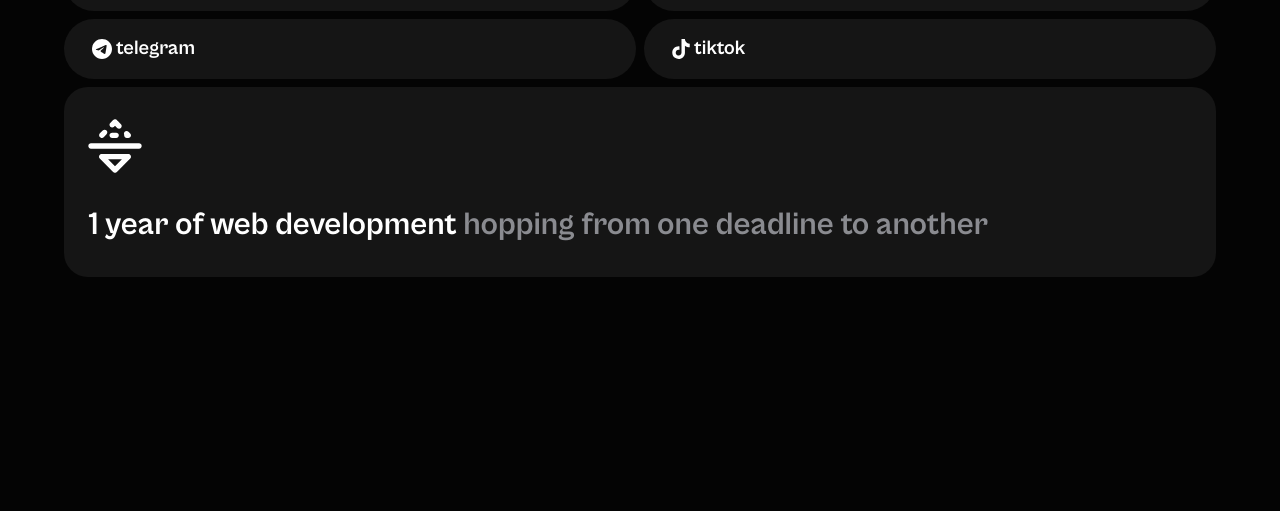
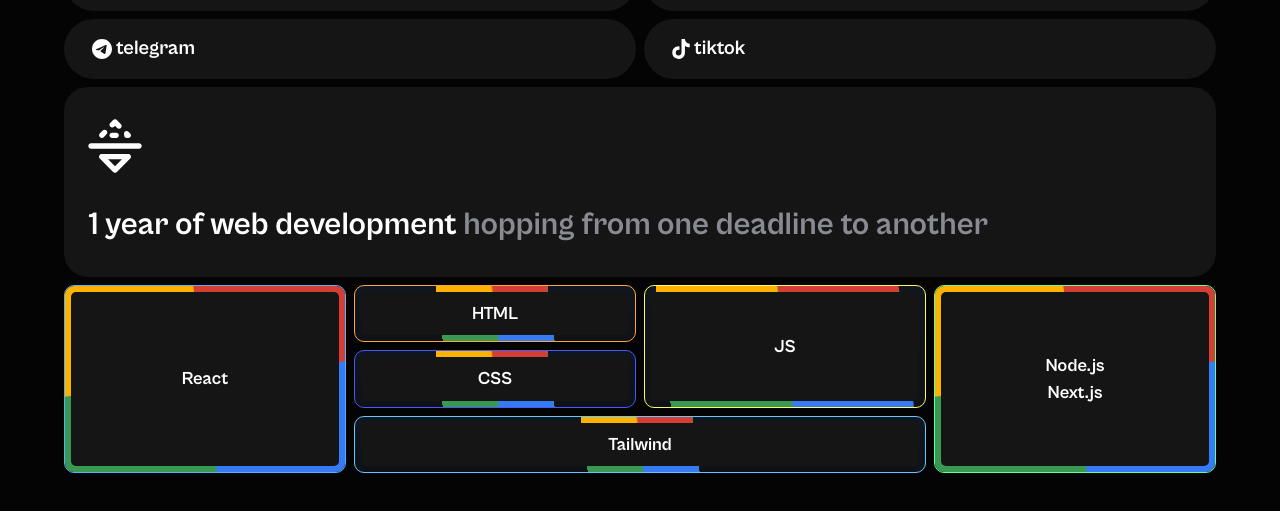
Before and after one commit to arydiaihdahusnayainfe/landing-page-1, a React (Vite) app: page / in a window 1280 px wide. Shown: the part 971-1482 px from the top of the page. Built offline with nearby package versions, Linux system fonts and the light colour scheme.

Commit message:
Add Section Skill

```diff
--- a/src/App.jsx
+++ b/src/App.jsx
@@ -4,6 +4,7 @@
 import Location from "./components/location/Location";
 import NavBar from "./components/navbar/NavBar";
 import Profile from "./components/profile/Profile";
+import Skill from "./components/skill/Skill";
 
 function App() {
   return (
@@ -18,6 +19,7 @@
             <Contact />
             <SocialMedia />
             <Experience />
+            <Skill />
         </div>
       </div>
     </>
--- a/src/components/experience/Experience.jsx
+++ b/src/components/experience/Experience.jsx
@@ -4,7 +4,7 @@
   return (
     <>
       {/* Background section */}
-      <section className="bg-section mt-2 py-8 px-6 rounded-3xl text-white ">
+      <section id="experience" className="bg-section mt-2 py-8 px-6 rounded-3xl text-white ">
         {/* Experience icon */}
         <div>
           <img src={experienceIcon} alt="" />
--- a/src/components/navbar/NavBar.jsx
+++ b/src/components/navbar/NavBar.jsx
@@ -58,7 +58,21 @@
             <a href="#social-media">
               <li className="group py-2 px-5 hover:bg-slate-700 rounded-xl">
                 <p className="group-hover:translate-x-2 transition-all cabinet-grotesk-medium ">
-                social media
+                Social Media
+                </p>
+              </li>
+            </a>
+            <a href="#experience">
+              <li className="group py-2 px-5 hover:bg-slate-700 rounded-xl">
+                <p className="group-hover:translate-x-2 transition-all cabinet-grotesk-medium ">
+                Experience
+                </p>
+              </li>
+            </a>
+            <a href="#skill">
+              <li className="group py-2 px-5 hover:bg-slate-700 rounded-xl">
+                <p className="group-hover:translate-x-2 transition-all cabinet-grotesk-medium ">
+                Skill
                 </p>
               </li>
             </a>
--- /dev/null
+++ b/src/components/skill/Skill.jsx
@@ -0,0 +1,29 @@
+function Skill() {
+  return (
+    <section id="skill" className="mt-2 text-white h-[188px]">
+      <div className="grid grid-cols-4 grid-rows-3 gap-2 h-full">
+        <div className="spin4 transition-all duration-500 bg-size-200 hover:bg-right-bottom row-span-3 flex items-center h-full w-full bg-gradient-to-t from-[#0c0c0c] to-slate-800/50 border-[1px] border-[#59AFFF] rounded-2xl">
+          <p className="text-[18px] cabinet-grotesk-bold m-auto">React</p>
+        </div>
+        <div className="spin4 transition-all duration-500 bg-size-200 hover:bg-right-bottom flex items-center h-full w-full bg-gradient-to-t from-[#0c0c0c] to-slate-800/50 border-[1px] border-[#FFA53C] rounded-2xl">
+          <p className="text-[18px] cabinet-grotesk-bold m-auto">HTML</p>
+        </div>
+        <div className="spin4 transition-all duration-500 bg-size-200 hover:bg-right-bottom col-start-2 row-start-2 flex items-center h-full w-full bg-gradient-to-t from-[#0c0c0c] to-slate-800/50 border-[1px] border-[#4759FF] rounded-2xl">
+          <p className="text-[18px] cabinet-grotesk-bold m-auto">CSS</p>
+        </div>
+        <div className="spin4 transition-all duration-500 bg-size-200 hover:bg-right-bottom col-span-2 col-start-2 row-start-3 flex items-center h-full w-full bg-gradient-to-t from-[#0c0c0c] to-slate-800/50 border-[1px] border-[#64C7FF] rounded-2xl">
+          <p className="text-[18px] cabinet-grotesk-bold m-auto">Tailwind</p>
+        </div>
+        <div className="spin4 transition-all duration-500 bg-size-200 hover:bg-right-bottom row-span-2 col-start-3 row-start-1 flex items-center h-full w-full bg-gradient-to-t from-[#0c0c0c] to-slate-800/50 border-[1px] border-[#FFF964] rounded-2xl">
+          <p className="text-[18px] cabinet-grotesk-bold m-auto">JS</p>
+        </div>
+        <div className="spin4 transition-all duration-500 bg-size-200 hover:bg-right-bottom row-span-3 col-start-4 row-start-1 grid place-content-center h-full w-full bg-gradient-to-t from-[#0c0c0c] to-slate-800/50 border-[1px] border-[#63FF98] rounded-2xl">
+          <p className="text-[18px] cabinet-grotesk-bold m-auto">Node.js</p>
+          <p className="text-[18px] cabinet-grotesk-bold m-auto">Next.js</p>
+        </div>
+      </div>
+    </section>
+  );
+}
+
+export default Skill;
--- a/src/index.css
+++ b/src/index.css
@@ -75,3 +75,44 @@
     #2f22c1 90.1%
   );
 }
+
+@keyframes rotate {
+	100% {
+		transform: rotate(1turn);
+	}
+}
+
+.spin4 {
+	position: relative;
+	z-index: -1;
+	border-radius: 10px;
+	overflow: hidden;
+
+	&::before {
+		content: '';
+		position: absolute;
+		z-index: -2;
+		left: -50%;
+		top: -50%;
+		width: 200%;
+		height: 200%;
+		background-color: #399953;
+		background-repeat: no-repeat;
+		background-size: 50% 50%, 50% 50%;
+		background-position: 0 0, 100% 0, 100% 100%, 0 100%;
+		background-image: linear-gradient(#399953, #399953), linear-gradient(#fbb300, #fbb300), linear-gradient(#d53e33, #d53e33), linear-gradient(#377af5, #377af5);
+		animation: rotate 4s linear infinite;
+	}
+
+	&::after {
+		content: '';
+		position: absolute;
+		z-index: -1;
+		left: 6px;
+		top: 6px;
+		width: calc(100% - 12px);
+		height: calc(100% - 12px);
+		background: linear-gradient(180deg, #151515 100%, #151515 50%);
+		border-radius: 5px;
+	}
+}
--- a/tailwind.config.js
+++ b/tailwind.config.js
@@ -1,15 +1,15 @@
 /** @type {import('tailwindcss').Config} **/
 export default {
-  content: [
-    "./index.html",
-    "./src/**/*.{js,ts,jsx,tsx}",
-  ],
+  content: ["./index.html", "./src/**/*.{js,ts,jsx,tsx}"],
   theme: {
     extend: {
       backgroundColor: {
         section: "#151515",
       },
+      backgroundSize: {
+        "size-200": "200% 200%",
+      },
     },
+    plugins: [],
   },
-  plugins: [],
-}
+};
```
